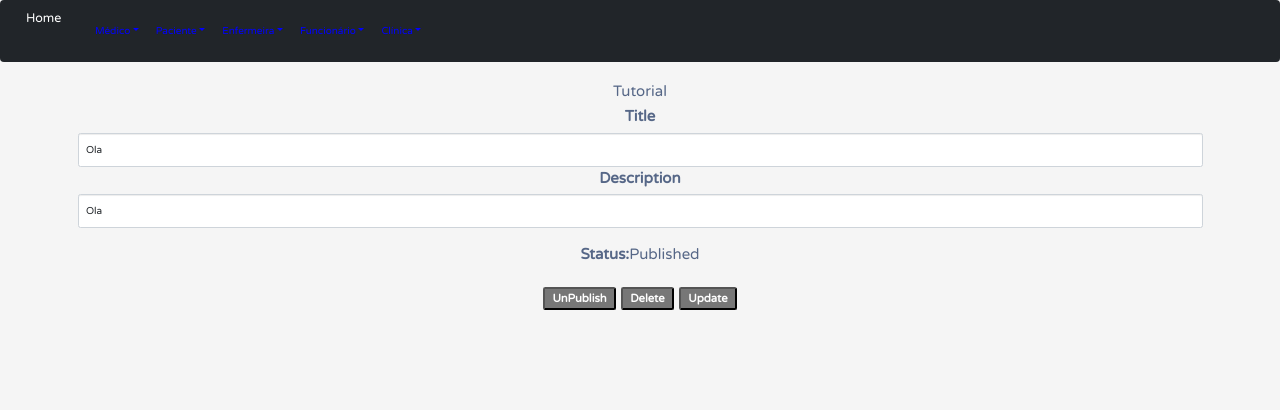
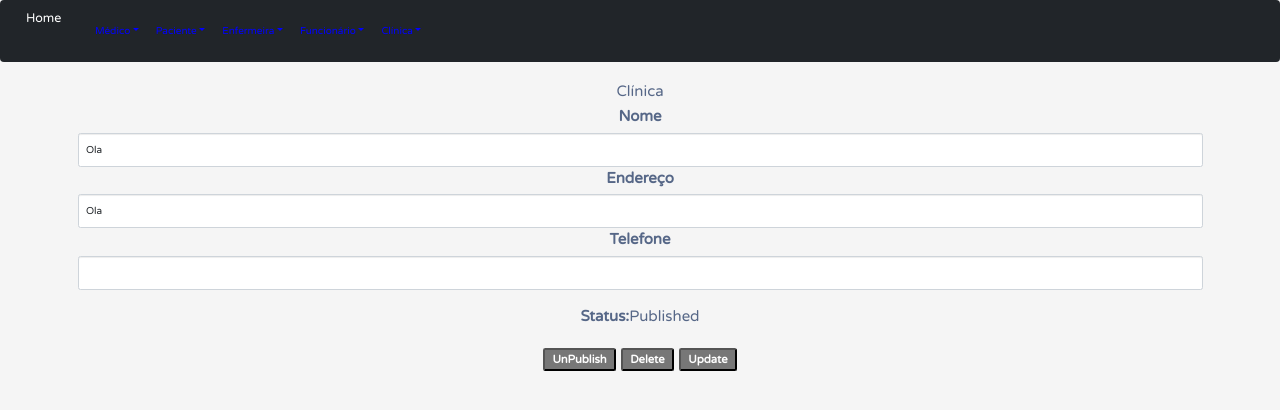
Before and after one commit to DuanCamargo/Sistema_Medico, a React (Create React App) app: page /clinica/Ola in a window 1280 px wide. Shown: the top 410 px of the page. Built offline with nearby package versions, Linux system fonts and the light colour scheme.

Commit message:
campo telefone do editar adicionado

```diff
--- a/src/components/Clinica.js
+++ b/src/components/Clinica.js
@@ -8,6 +8,7 @@ const Clinica = props => {
     key: null,
     title: '',
     description: "",
+    telefone: "",
     published: 'Unpublished',
   };
 
@@ -59,10 +60,10 @@ const Clinica = props => {
     <div>
       {currentTutorial ? (
         <div className="edit-form">
-          <h4>Tutorial</h4>
+          <h4>Clínica</h4>
           <form>
             <div className="form-group">
-              <label htmlFor="title">Title</label>
+              <label htmlFor="title">Nome</label>
               <input
               type="text"
               className="form-control"
@@ -71,13 +72,24 @@ const Clinica = props => {
               value={currentTutorial.title}
               onChange={handleInputChange}
               />
-              <label htmlFor="description">Description</label>
+
+              <label htmlFor="description">Endereço</label>
               <input
               type="text"
               className="form-control"
               id="description"
               name="description"
               value={currentTutorial.description}
+              onChange={handleInputChange}
+              />
+
+              <label htmlFor="telefone">Telefone</label>
+              <input
+              type="tel"
+              className="form-control"
+              id="telefone"
+              name="telefone"
+              value={currentTutorial.telefone}
               onChange={handleInputChange}
               />
             </div>
```
